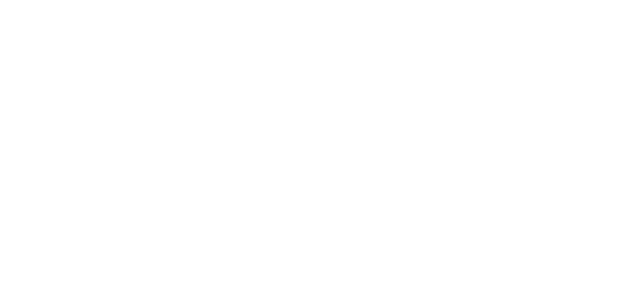
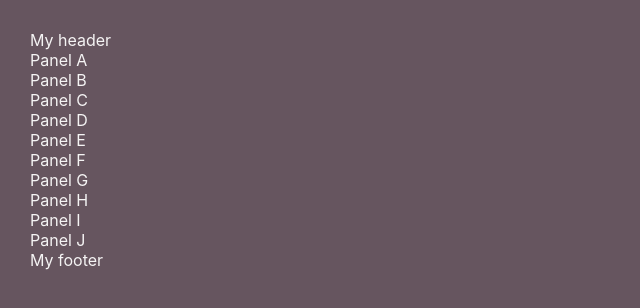
Before and after one commit to dwmyke/Mega-Ultra-Studios, a plain HTML site: page index.html in a window 1280 px wide. Shown: the whole page, without its empty margins (0-640 px from the left). Drawn offline with nearby package versions, Linux system fonts and the light colour scheme; files that its build step writes are made by us from their sources.

Commit message:
Building html and css
Building html and css

```diff
--- a/index.html
+++ b/index.html
@@ -15,8 +15,27 @@
   <meta name="theme-color" content="#ffffff">
   <meta name="description" content="Mega Ultra Studios creates award-winning Short Films, Feature Films, Music Videos, and Promotional Videos.">
   <title>Mega Ultra Studios</title>
+    <link rel="stylesheet" href="main.css">
+
 </head>
 <body>
 
+<div class="wrapper">
+  <header class="header">My header</header>
+
+  <div class="panel">Panel A</div>
+  <div class="panel">Panel B</div>
+  <div class="panel">Panel C</div>
+  <div class="panel">Panel D</div>
+  <div class="panel">Panel E</div>
+  <div class="panel">Panel F</div>
+  <div class="panel">Panel G</div>
+  <div class="panel">Panel H</div>
+  <div class="panel">Panel I</div>
+  <div class="panel">Panel J</div>
+
+  <footer class="footer">My footer</footer>
+</div>
+
 </body>
 </html>
--- a/styles/index.scss
+++ b/styles/index.scss
@@ -0,0 +1,19 @@
+*,
+*:before,
+*:after {
+  box-sizing: border-box;
+}
+
+body {
+    margin: 30px;
+    background-color: #66555f;
+    color: #F5F4F4;
+  font-family: -apple-system, BlinkMacSystemFont, "Segoe UI", "Roboto",
+  "Oxygen", "Ubuntu", "Helvetica Neue", Arial, sans-serif, "Apple Color Emoji",
+  "Segoe UI Emoji", "Segoe UI Symbol";
+}
+
+h1,
+p {
+  margin: 0 0 1em 0;
+}
```
